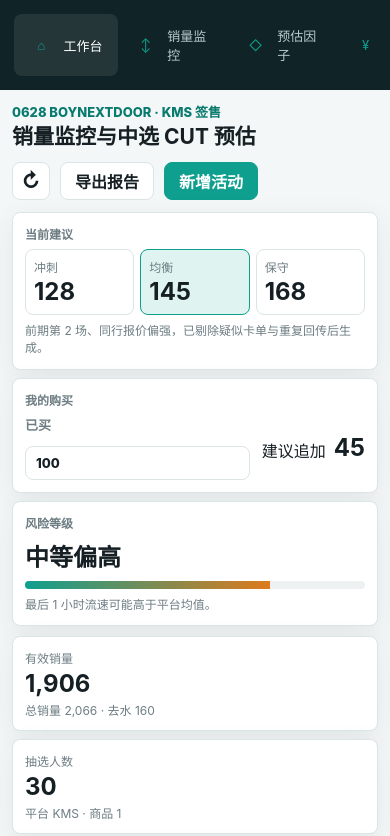
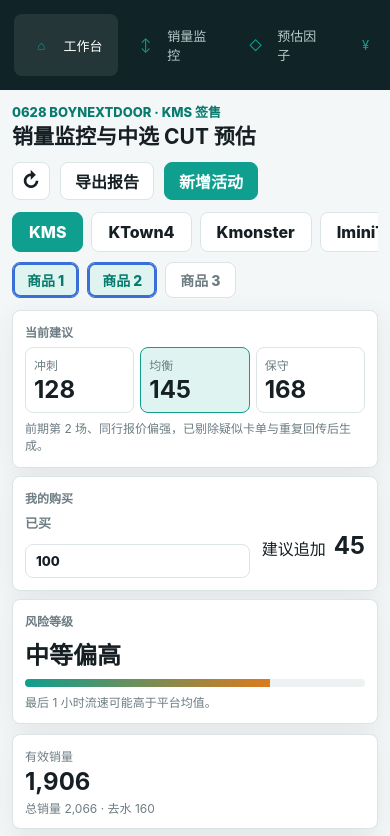
Before and after one commit to Dorrisdbd/cut-estimator, a plain HTML site: page index.html in a window 390 px wide. Shown: the top 836 px of the page. Drawn offline with Linux system fonts and the light colour scheme.

Commit message:
Move platform selector to top

```diff
--- a/app.js
+++ b/app.js
@@ -102,7 +102,7 @@ function renderRows() {
 
 function setView(view) {
   state.view = view;
-  document.querySelector(".dashboard-only")?.classList.toggle("hidden", view !== "overview");
+  document.querySelector(".dashboard-summary")?.classList.toggle("hidden", !["overview", "sales"].includes(view));
   document.querySelectorAll(".nav-item").forEach((button) => {
     button.classList.toggle("active", button.dataset.view === view);
   });
--- a/index.html
+++ b/index.html
@@ -60,7 +60,21 @@
           </div>
         </header>
 
-        <div class="dashboard-only">
+        <section class="access-switcher" aria-label="授权平台与商品切换">
+          <div class="platform-tabs" role="tablist" aria-label="平台切换">
+            <button class="pill-tab active" type="button" data-platform="KMS">KMS</button>
+            <button class="pill-tab" type="button" data-platform="KTown4">KTown4</button>
+            <button class="pill-tab" type="button" data-platform="Kmonster">Kmonster</button>
+            <button class="pill-tab" type="button" data-platform="IminiTv">IminiTv</button>
+          </div>
+          <div class="product-pills" aria-label="商品选择">
+            <button class="pill-toggle active" type="button" data-product="商品 1">商品 1</button>
+            <button class="pill-toggle active" type="button" data-product="商品 2">商品 2</button>
+            <button class="pill-toggle" type="button" data-product="商品 3">商品 3</button>
+          </div>
+        </section>
+
+        <div class="dashboard-summary">
           <section class="decision-strip" aria-label="核心决策建议">
             <article class="decision-card main-advice">
               <div class="card-label">当前建议</div>
@@ -184,17 +198,6 @@
               </div>
             </div>
             <div class="sales-head">
-              <div class="platform-tabs" role="tablist" aria-label="平台切换">
-                <button class="pill-tab active" type="button" data-platform="KMS">KMS</button>
-                <button class="pill-tab" type="button" data-platform="KTown4">KTown4</button>
-                <button class="pill-tab" type="button" data-platform="Kmonster">Kmonster</button>
-                <button class="pill-tab" type="button" data-platform="IminiTv">IminiTv</button>
-              </div>
-              <div class="product-pills" aria-label="商品选择">
-                <button class="pill-toggle active" type="button" data-product="商品 1">商品 1</button>
-                <button class="pill-toggle active" type="button" data-product="商品 2">商品 2</button>
-                <button class="pill-toggle" type="button" data-product="商品 3">商品 3</button>
-              </div>
               <div class="sales-actions">
                 <button class="toggle-button active" type="button" id="autoRefresh">自动刷新</button>
                 <button class="toggle-button active" type="button" id="sortTime">时间倒序</button>
--- a/styles.css
+++ b/styles.css
@@ -222,7 +222,7 @@ h3 {
   margin-bottom: 16px;
 }
 
-.dashboard-only.hidden {
+.dashboard-summary.hidden {
   display: none;
 }
 
@@ -479,10 +479,15 @@ h3 {
   display: block;
 }
 
+.access-switcher,
 .sales-head {
   display: grid;
   gap: 12px;
   margin-bottom: 14px;
+}
+
+.access-switcher {
+  margin-bottom: 16px;
 }
 
 .platform-tabs,
@@ -495,13 +500,14 @@ h3 {
 
 .pill-tab,
 .pill-toggle {
-  min-height: 36px;
+  min-height: 46px;
   border-radius: 8px;
   border: 1px solid var(--line);
   background: #fff;
   color: var(--ink);
-  padding: 0 14px;
+  padding: 0 22px;
   font-weight: 850;
+  font-size: 18px;
 }
 
 .pill-tab.active {
@@ -512,12 +518,15 @@ h3 {
 
 .pill-toggle {
   color: var(--muted);
+  min-height: 40px;
+  font-size: 15px;
 }
 
 .pill-toggle.active {
   color: var(--accent-dark);
   background: var(--accent-soft);
-  border-color: #94d9cf;
+  border-color: var(--blue);
+  box-shadow: inset 0 0 0 2px var(--blue);
 }
 
 .sales-summary {
@@ -955,6 +964,7 @@ textarea {
     gap: 6px;
   }
 
+  .access-switcher,
   .sales-head {
     gap: 8px;
     margin-bottom: 10px;
@@ -973,6 +983,18 @@ textarea {
     min-height: 32px;
     padding: 0 10px;
     font-size: 12px;
+  }
+
+  .access-switcher .pill-tab {
+    min-height: 40px;
+    padding: 0 16px;
+    font-size: 16px;
+  }
+
+  .access-switcher .pill-toggle {
+    min-height: 36px;
+    padding: 0 14px;
+    font-size: 14px;
   }
 
   .sales-actions {
```
